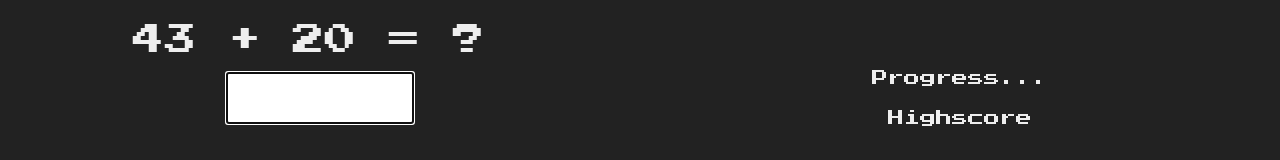
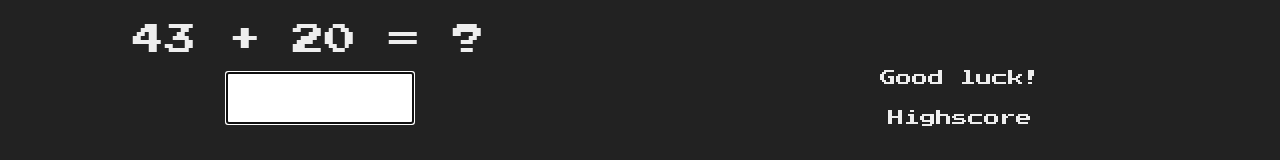
Before and after one commit to jonlld/the-amazing-math-machine, a React (Create React App) app: page / in a window 1280 px wide. Shown: the part 402-562 px from the top of the page. Built offline with nearby package versions, Linux system fonts and the light colour scheme.

Commit message:
Add isCorrect state

```diff
--- a/src/Start.tsx
+++ b/src/Start.tsx
@@ -12,17 +12,29 @@ interface Sum {
 }
 
 function Start({ username, onLogOut }: StartProps): JSX.Element {
+  const [response, setResponse] = useState<string>("Good luck!");
+  const [isCorrect, setIsCorrect] = useState<boolean>();
   const [sum, setSum] = useState<Sum>({
     first: 0,
     second: 0,
   });
 
+  // let progressClass = "game-main__progress";
+
   const onAnswerHandler = (answer: number): void => {
     if (sum.first + sum.second === answer) {
-      console.log("Well done, that is correct!");
+      setResponse("Correct! 😎");
+      setIsCorrect(true);
     } else {
-      console.log("Not quite!");
+      setResponse("Try again! 💥");
+      setIsCorrect(false);
     }
+
+    // if (isCorrect) {
+    //   progressClass = "game-main__progress--correct";
+    // } else {
+    //   progressClass = "game-main__progress--incorrect";
+    // }
 
     generateSum();
   };
@@ -56,7 +68,7 @@ function Start({ username, onLogOut }: StartProps): JSX.Element {
           <QuizWindow sum={sum} onAnswer={onAnswerHandler} />
         </section>
         <section className="game-main__progress">
-          <p>Progress...</p>
+          <p>{response}</p>
           <p>Highscore</p>
         </section>
       </main>
```
Also changed, not shown: src/index.css (+8 -0 lines).
